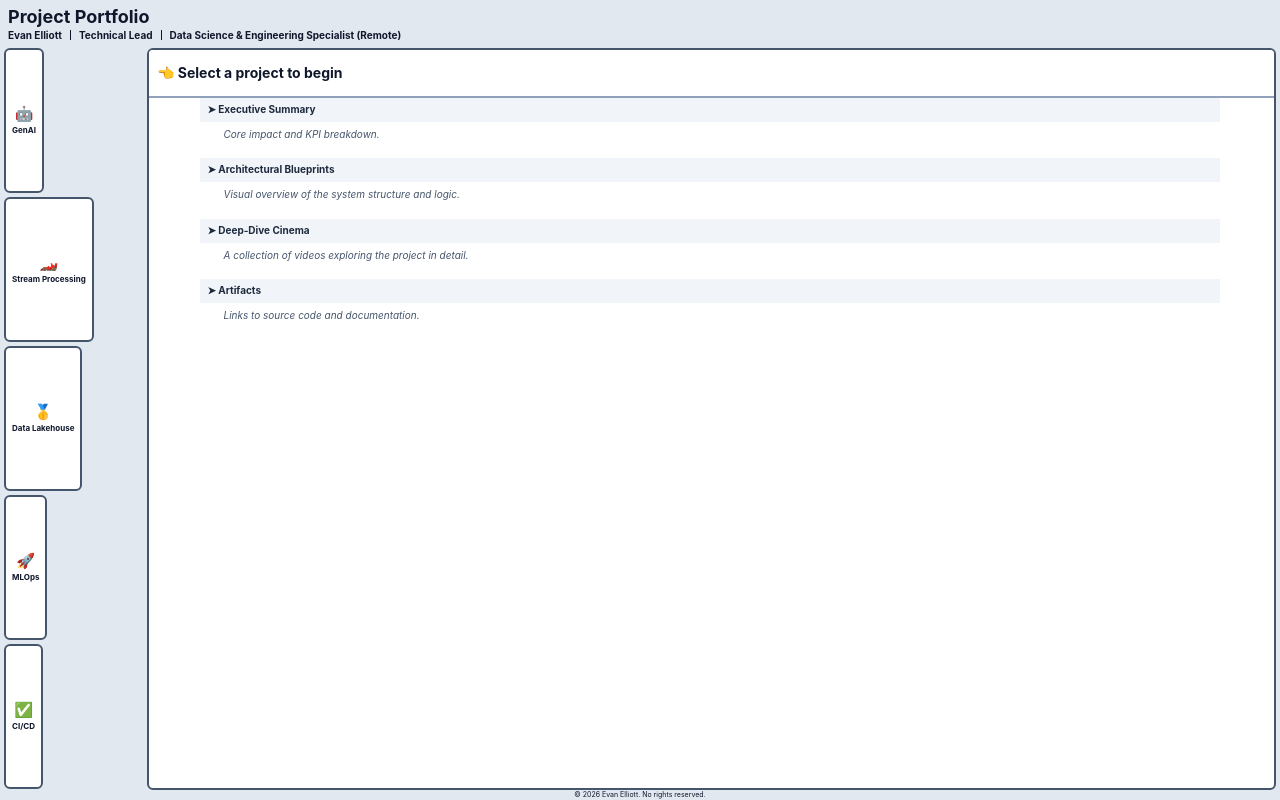
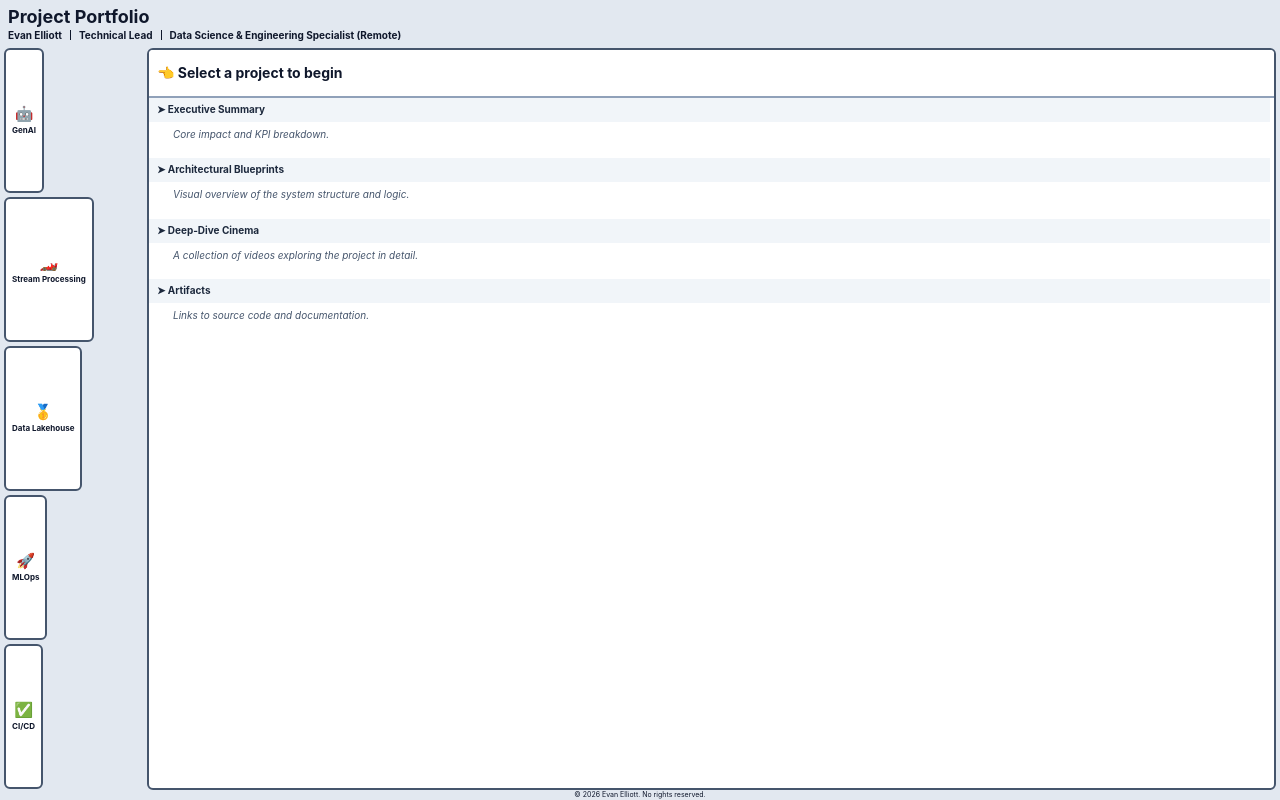
Before and after one commit to evanelliott/portfolio, a Vue app: page / in a window 1280 px wide. Built offline with nearby package versions, Linux system fonts and the light colour scheme.

Commit message:
Layout developments

```diff
--- a/src/App.vue
+++ b/src/App.vue
@@ -51,7 +51,7 @@ onUnmounted(() => {
     <!-- HEADER -->
     <header class="w-full shrink-0 z-50">
       <div class="max-w-7xl mx-auto px-2 flex flex-col justify-start">
-        <div :class="['flex items-center gap-4 mt-2 mb-4', isPortrait ? 'justify-center' : 'justify-start']">
+        <div :class="['flex items-center gap-4 mb-4', isPortrait ? 'justify-center mt-16' : 'justify-start mt-2']">
           <h4 :class="['font-bold leading-none pt-0 text-[18px]', isPortrait ? 'text-center' : 'text-left']">
             Project Portfolio
           </h4>
@@ -72,7 +72,7 @@ onUnmounted(() => {
       <!-- PORTRAIT PROMPT -->
       <div v-if="isPortrait" class="flex-1 flex flex-col items-center justify-center p-10 text-center">
         <div class="rotate-icon text-5xl mb-6">📱</div>
-        <h2 class="font-bold leading-none pt-0 text-[12px]">Rotate</h2>
+        <h2 class="font-bold leading-none pt-0 text-[12px]">Please rotate your device to landscape mode</h2>
       </div>
 
       <!-- LANDSCAPE CONTENT -->
--- a/src/components/MarkdownView.vue
+++ b/src/components/MarkdownView.vue
@@ -43,7 +43,7 @@ const selectVideo = (index: number) => {
     <!-- 2. SCROLLABLE VIEWPORT -->
     <!-- This is the container that allows sticky headers to work -->
     <main class="flex-1 overflow-y-auto overflow-x-hidden scroll-smooth h-full">
-      <div class="max-w-5xl mx-auto px-0 pb-0 space-y-16 text-slate-700">
+      <div class="mx-auto px-0 pb-0 space-y-16 text-slate-700">
 
         <!-- EXECUTIVE SUMMARY -->
         <div class="grid grid-cols-1 md:grid-cols-1 gap-4 pt-0">
--- a/src/views/PortfolioHome.vue
+++ b/src/views/PortfolioHome.vue
@@ -40,7 +40,7 @@ const activeProject = computed(() =>
       <!-- 2. SCROLLABLE VIEWPORT -->
       <!-- This is the container that allows sticky headers to work -->
       <main class="flex-1 overflow-y-auto overflow-x-hidden scroll-smooth h-full w-full">
-        <div class="max-w-5xl mx-auto px-0 pb-0 space-y-4 text-slate-700">
+        <div class="mx-auto px-0 pb-0 space-y-4 text-slate-700">
 
           <!-- EXECUTIVE SUMMARY -->
           <section class="mt-0 pb-0 space-y-1">
```
